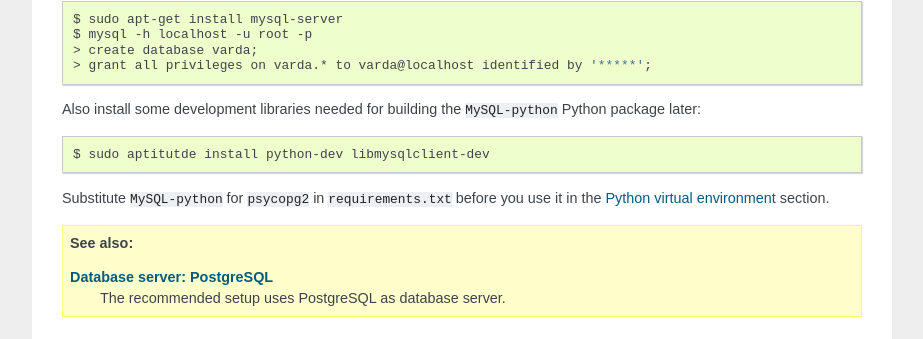
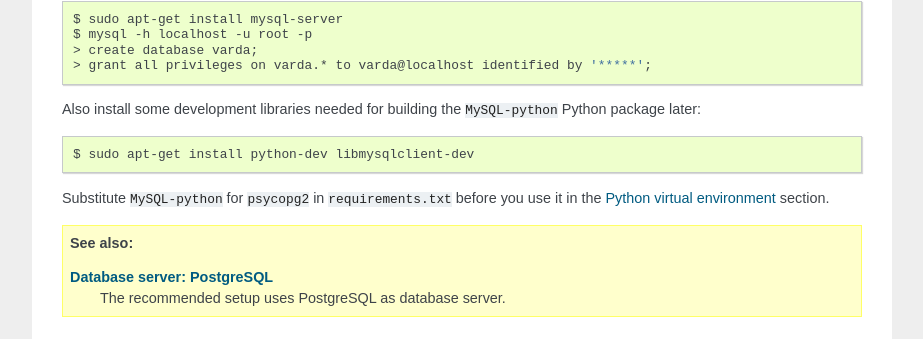
Before and after one commit to varda/varda, a Sphinx documentation site: the page built from doc/install.rst, in a window 1280 px wide and 900 px high, scrolled down 2739 px. Shown: the part 113-452 px from the top of the window, without its empty margins (198-1121 px from the left). Built offline with Sphinx 7.4.7, drawn with Linux system fonts in a browser that asks for light colours.

Commit message:
Use apt-get in docs, not aptitude

```diff
--- a/doc/install.rst
+++ b/doc/install.rst
@@ -188,7 +188,7 @@ for the Varda user. For example::
 Also install some development libraries needed for building the
 ``MySQL-python`` Python package later::
 
-    $ sudo aptitutde install python-dev libmysqlclient-dev
+    $ sudo apt-get install python-dev libmysqlclient-dev
 
 Substitute ``MySQL-python`` for ``psycopg2`` in ``requirements.txt`` before
 you use it in the :ref:`install-virtualenv` section.
```
